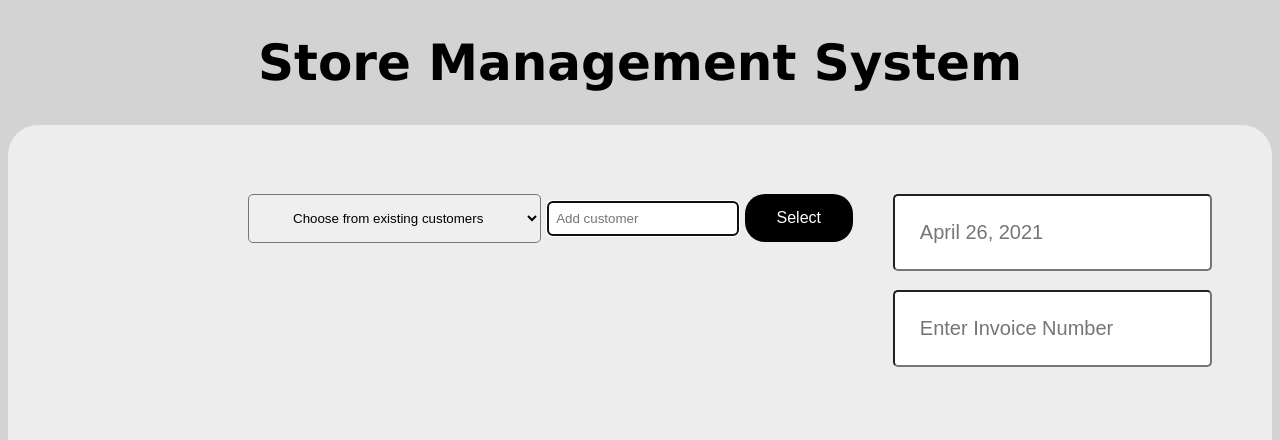
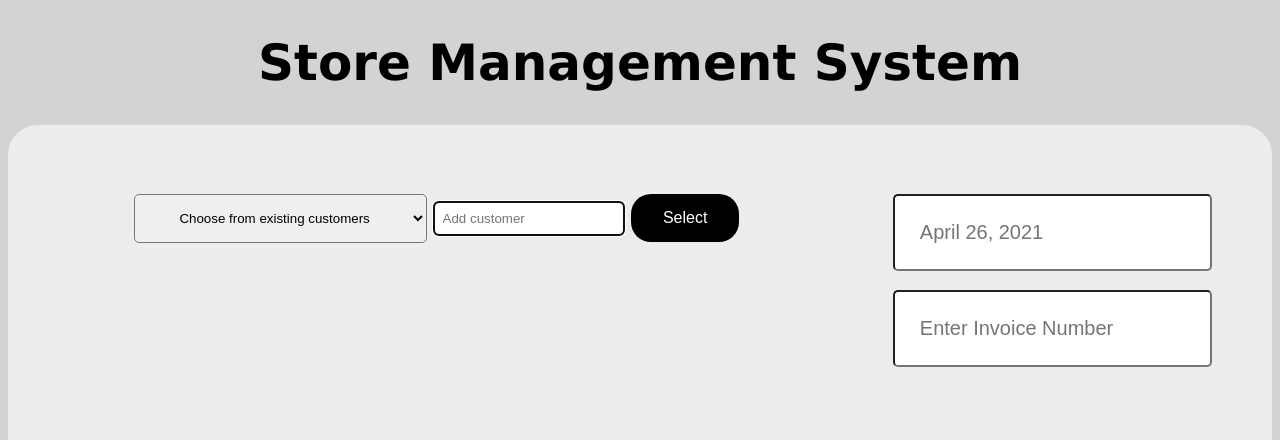
Before and after one commit to faashes/stock-management, a Django app: page /create_invoice in a window 1280 px wide. Shown: the top 440 px of the page. Run offline with Django 3.2, Linux system fonts and the light colour scheme; data comes from the database, SQL or seed files in the repository; both versions use the stored data as it was after the commit.

Commit message:
Initial commit

```diff
--- a/storedb/templates/create_inv.html
+++ b/storedb/templates/create_inv.html
@@ -33,7 +33,7 @@ border-radius: 5px;
 width: 30%;
 float: left;
 height:200px;
-padding-left: 240px;
+padding-left: 10%;
 padding-top: 50px;
 <!--background: yellow;-->
 }
```
Also changed, not shown: db.sqlite3.
